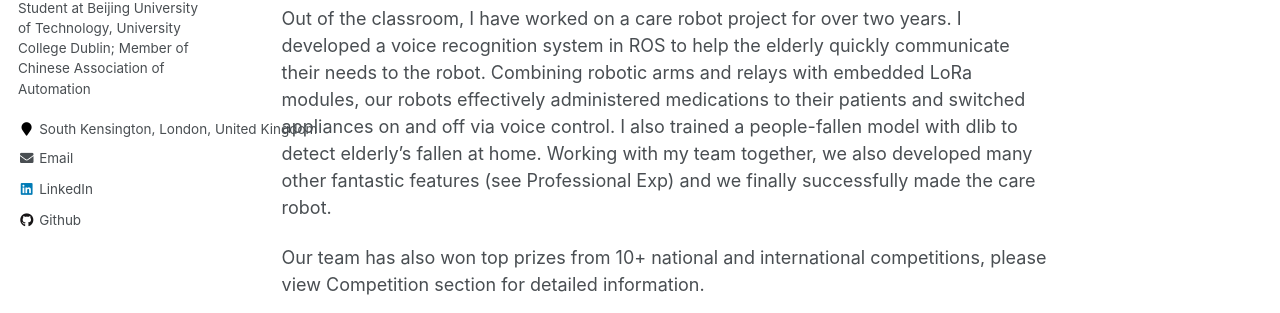
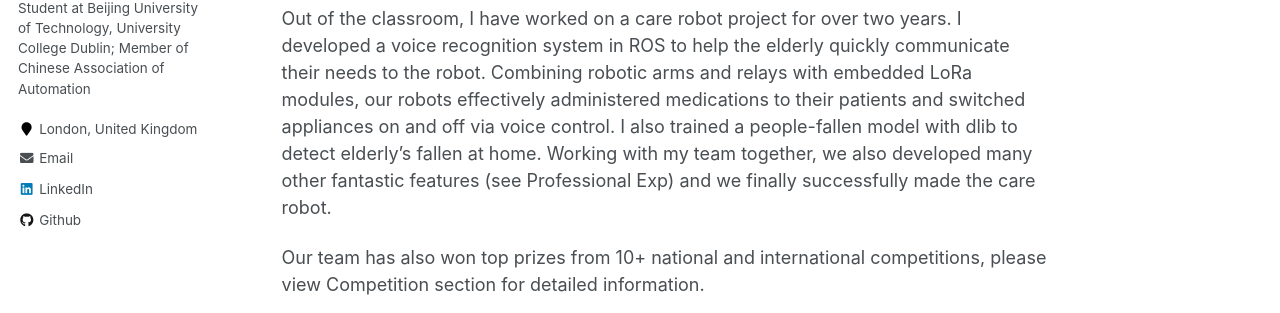
Before and after one commit to wzh1998/wzh1998.github.io, a Jekyll site: the page built from _pages/about.md, in a window 1280 px wide. Shown: the part 337-650 px from the top of the page. Built offline with Jekyll 4.4.1, drawn with Linux system fonts in a browser that asks for light colours.

Commit message:
Update _config.yml

```diff
--- a/_config.yml
+++ b/_config.yml
@@ -83,7 +83,7 @@ author:
   name             : "Zihao Wang"
   avatar           : "profile.png"
   bio              : "Student at Beijing University of Technology, University College Dublin; Member of Chinese Association of Automation"
-  location         : "South Kensington, London, United Kingdom"
+  location         : "London, United Kingdom"
   employer         :
   pubmed           : # "https://www.ncbi.nlm.nih.gov/pubmed/?term=john+snow"
   googlescholar    : # "http://yourfullgooglescholarurl.com"
```
